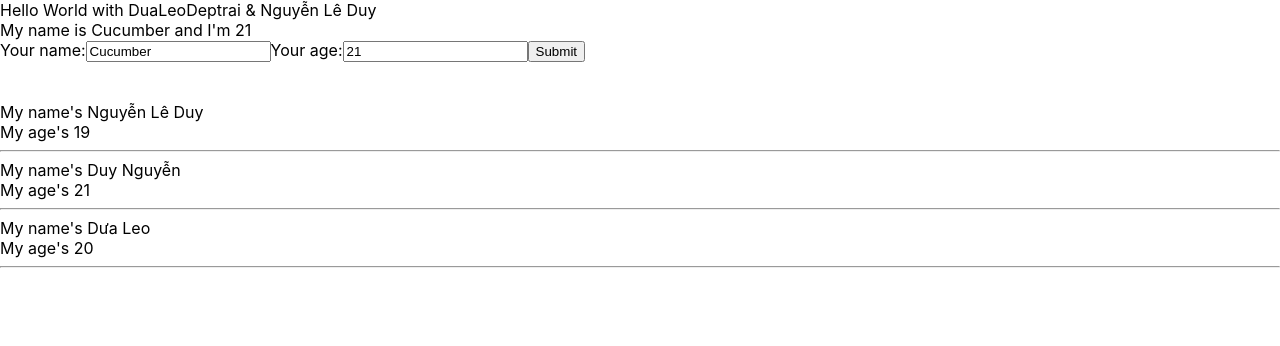
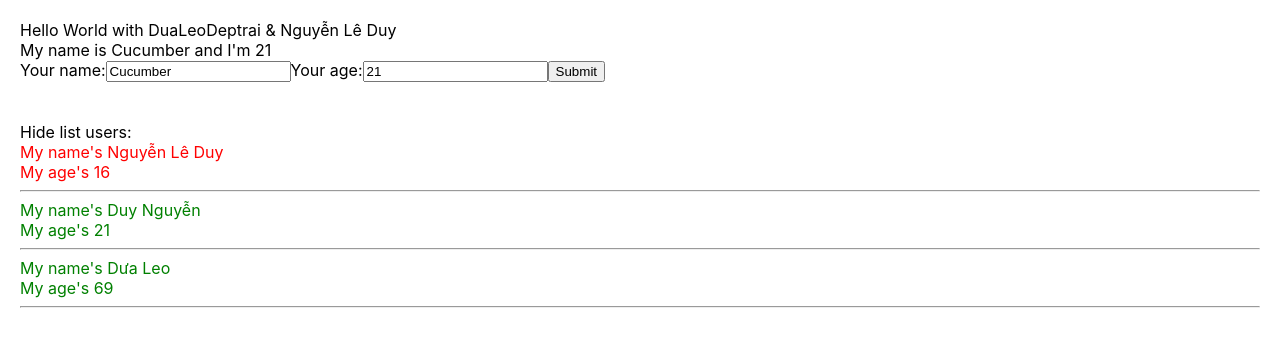
Before and after one commit to NguyenLeDuyy/Hello-World-ReactJS, a React (Create React App) app: page / in a window 1280 px wide. Shown: the top 346 px of the page. Built offline with nearby package versions, Linux system fonts and the light colour scheme.

Commit message:
Video 25

```diff
--- a/src/App.css
+++ b/src/App.css
@@ -1,4 +1,14 @@
+.red {
+  color: red;
+}
+
+.green {
+  color: green
+}
+
+
 body {
+  padding: 20px;
   margin: 0;
   font-family: -apple-system, BlinkMacSystemFont, 'Segoe UI', 'Roboto', 'Oxygen',
     'Ubuntu', 'Cantarell', 'Fira Sans', 'Droid Sans', 'Helvetica Neue',
--- a/src/components/Displayinfor.js
+++ b/src/components/Displayinfor.js
@@ -1,24 +1,48 @@
 import React from "react";
 
 class DisplayInfor extends React.Component {
+
+
+    state = {
+        isShowListUser: true,
+    }
+
+    handleShowHide = () => {
+        this.setState({
+            isShowListUser: !this.state.isShowListUser,
+        })
+    }
+
     render() {
+
         //destructuring array/object
         const { listUsers } = this.props; // "Vì" this.props là một object variable
-        console.log(listUsers);
+        // console.log(listUsers);
+        // console.table(listUsers);
         // const listUsers = this.props;
         // console.log(this.props);
         //props => viết tắt của properties
         return (
             <div>
+                <div>
+                    <span onClick={() => { this.handleShowHide() }}>
+                        {this.state.isShowListUser ? "Hide list users: " : "Show list users: "}
+                    </span>
+                </div>
+                {this.state.isShowListUser &&
+                    <div>
                         {listUsers.map((user, index) => { // không nên dùng index làm 'key' vì dễ bị bug
                             return (
-                        <div key={user.id}>
+                                <div key={user.id} className={+user.age > 18 ? "green" : "red"}>
                                     <div>My name's {user.name}</div>
                                     <div>My age's {user.age}</div>
                                     <hr />
                                 </div>
                             )
-                })}
+                        })
+                        }
+                    </div >
+                }
             </div>
         )
     }
--- a/src/components/MyComponent.js
+++ b/src/components/MyComponent.js
@@ -9,9 +9,9 @@
 
     state = {
         listUsers: [
-            { id: 1, name: "Nguyễn Lê Duy", age: "19" },
+            { id: 1, name: "Nguyễn Lê Duy", age: "16" },
             { id: 2, name: "Duy Nguyễn", age: "21" },
-            { id: 3, name: "Dưa Leo", age: "20" },
+            { id: 3, name: "Dưa Leo", age: "69" },
         ]
     }
 
--- a/src/index.js
+++ b/src/index.js
@@ -8,9 +8,9 @@
 const root = ReactDOM.createRoot(document.getElementById('root'));
 root.render(
   <Provider store={store}>
-    <React.StrictMode>
-      <App />
-    </React.StrictMode>
+    {/* <React.StrictMode> */}
+    <App />
+    {/* </React.StrictMode> */}
   </Provider>
 );
 
```
Lines whose indentation alone changed are shown as unchanged.
